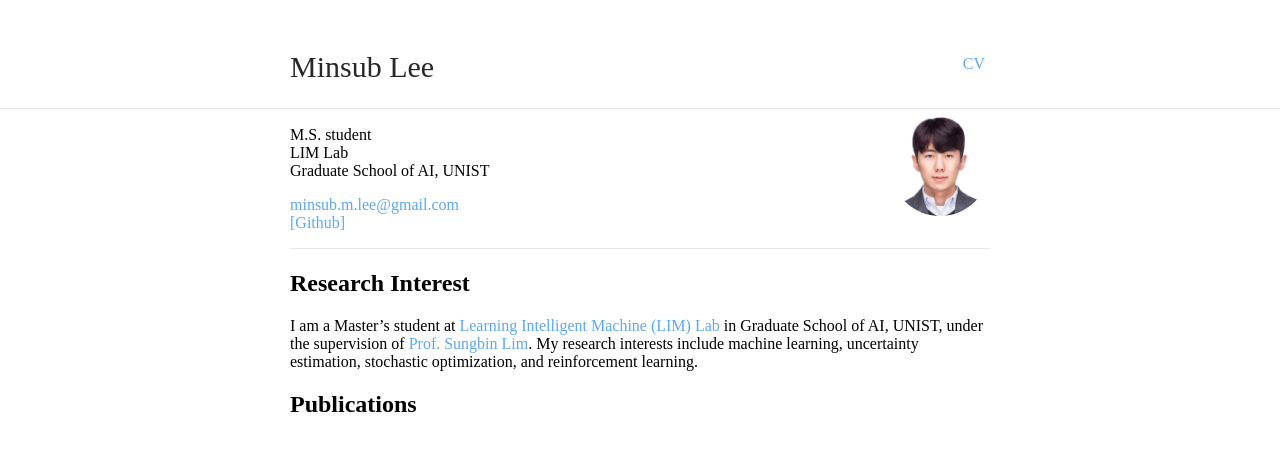
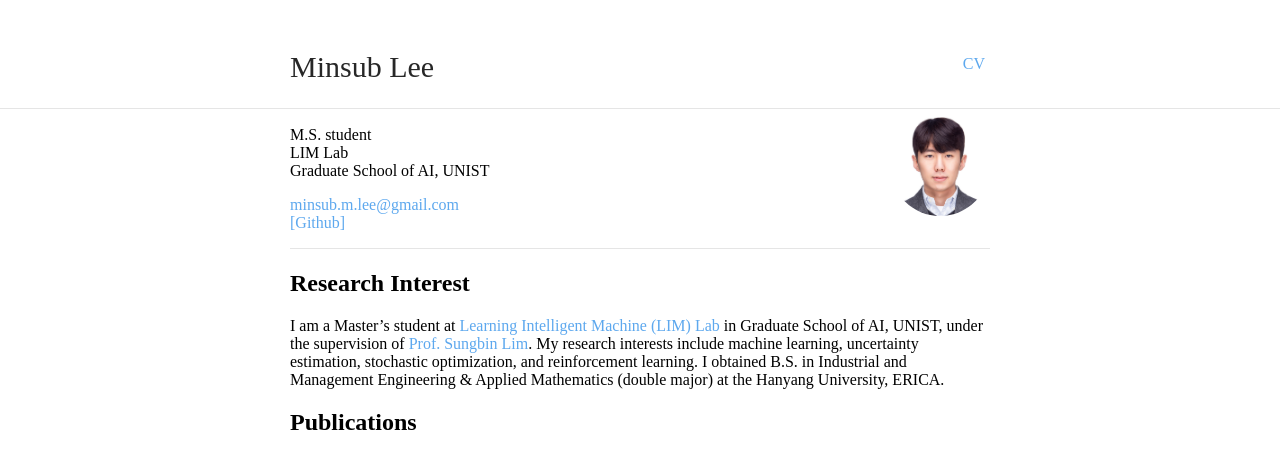
Before and after one commit to msublee/msublee.github.io, a Jekyll site: the page built from index.md, in a window 1280 px wide. Shown: the top 469 px of the page. Built offline with Jekyll 4.4.1, drawn with Linux system fonts in a browser that asks for light colours.

```diff
--- a/index.md
+++ b/index.md
@@ -17,7 +17,7 @@ Graduate School of AI, UNIST
 
 ## Research Interest
 
-I am a Master's student at [Learning Intelligent Machine (LIM) Lab](https://sites.google.com/view/sungbin/) in Graduate School of AI, UNIST, under the supervision of [Prof. Sungbin Lim](https://sites.google.com/view/sungbin/). My research interests include machine learning, uncertainty estimation, stochastic optimization, and reinforcement learning.
+I am a Master's student at [Learning Intelligent Machine (LIM) Lab](https://sites.google.com/view/sungbin/) in Graduate School of AI, UNIST, under the supervision of [Prof. Sungbin Lim](https://sites.google.com/view/sungbin/). My research interests include machine learning, uncertainty estimation, stochastic optimization, and reinforcement learning. I obtained B.S. in Industrial and Management Engineering & Applied Mathematics (double major) at the Hanyang University, ERICA.
 
 ## Publications
 <!--
```
